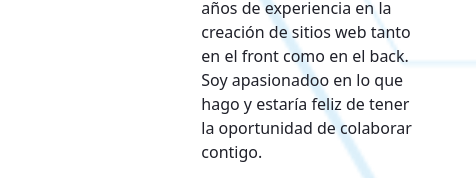
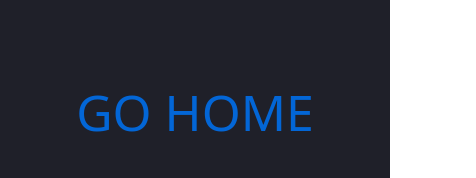
Before and after one commit to Soro23/soro23.github.io, a Next.js app: page /cv in a window 390 px wide. Shown: the part 310-488 px from the top of the page, 476 px wide, since content can reach past the window. Built offline with nearby package versions, Linux system fonts and the light colour scheme.

Commit message:
mobile and link tweaks

```diff
--- a/src/components/ui/AppLayout/index.tsx
+++ b/src/components/ui/AppLayout/index.tsx
@@ -1,5 +1,5 @@
 import { ReactNode } from "react";
-import { Box, Flex, Text } from "@chakra-ui/react";
+import { Box, Flex, Link, Text } from "@chakra-ui/react";
 import { Header } from "../Header";
 import { Sidebar } from "../Sidebar";
 import { useMediaQuery } from "@chakra-ui/react"
@@ -16,6 +16,7 @@ export default function AppLayout({ children }: Props) {
 
   // Excluir la página NoLayoutPage del diseño
   const excludeFromLayout = router.pathname === '/cv';
+  const [isSmallScreen] = useMediaQuery("(max-width: 768px)");
 
   return (
     !excludeFromLayout ?
@@ -69,10 +70,13 @@ export default function AppLayout({ children }: Props) {
             bgRepeat: 'no-repeat',
             bgSize: 'cover',
             bgBlendMode: 'luminosity',
-          }}>
-
+          }} display={isSmallScreen ? 'none' : 'block'}>
           {children}
         </Box>
+        {isSmallScreen &&
+          <Box p={16} w={'100vw'} h={'100vh'} mx="auto" alignItems={'center'} display={'flex'} justifyContent={'center'}>
+            <Link fontSize={50}  href='https://soro23.github.io' >GO HOME</Link>
+          </Box>}
       </Flex>
 
   );
--- a/src/components/ui/Header/index.tsx
+++ b/src/components/ui/Header/index.tsx
@@ -13,8 +13,8 @@ export function Header() {
         lg: true,
     })
     const router = useRouter();
-    const handleHome = () => {
-        router.push('/');
+    const handleCV = () => {
+        router.push('/cv');
     };
     return (
         <Flex
@@ -29,7 +29,7 @@ export function Header() {
             px={4}
         >
             <Box flex={1} >
-                <Box onClick={() => handleHome()} as='button'>
+                <Box onClick={() => handleCV()} as='button'>
                     {Author.site}
                 </Box>
             </Box>
--- a/src/pages/cv/index.tsx
+++ b/src/pages/cv/index.tsx
@@ -1,6 +1,6 @@
 import Author from '@/config/author';
 import colors, { ColorType } from '@/config/colors';
-import { Box, Heading, Text, Flex, Image, List, ListIcon, ListItem, Avatar, HStack, UnorderedList, Button } from '@chakra-ui/react';
+import { Box, Heading, Text, Flex, Image, List, ListIcon, ListItem, Avatar, HStack, UnorderedList, useMediaQuery  } from '@chakra-ui/react';
 import { ReactElement, JSXElementConstructor, ReactNode, PromiseLikeOfReactNode, Key, useEffect } from 'react';
 import { css } from '@emotion/react';
 
@@ -64,10 +64,10 @@ const CVPage = () => {
             newStyle.parentNode.removeChild(newStyle);
         }
     };
-
+    const [isSmallScreen] = useMediaQuery("(max-width: 768px)");
 
     return (
-        <Box zIndex={1} position={'relative'} color={'gray.800'}>
+        <Box zIndex={1} position={'relative'} color={'gray.800'} display={isSmallScreen ? 'none' : 'block'}>
             <Flex mb={4}>
                 {/* Primera fila */}
                 <Box mb={4} className='section' flex="1" pr={8}>
```
